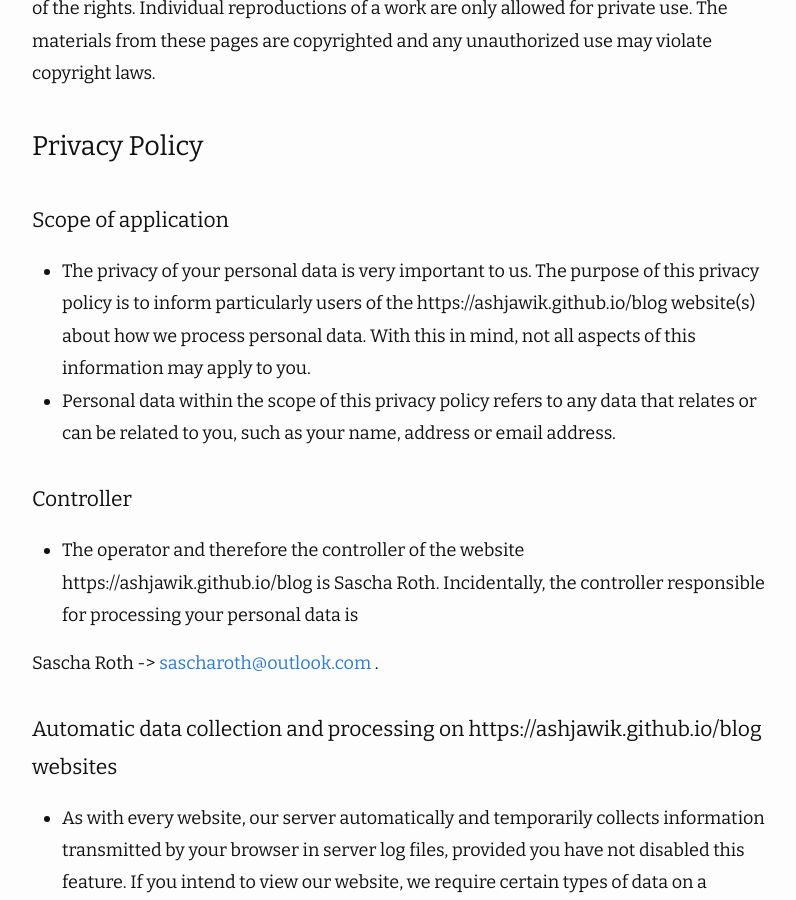
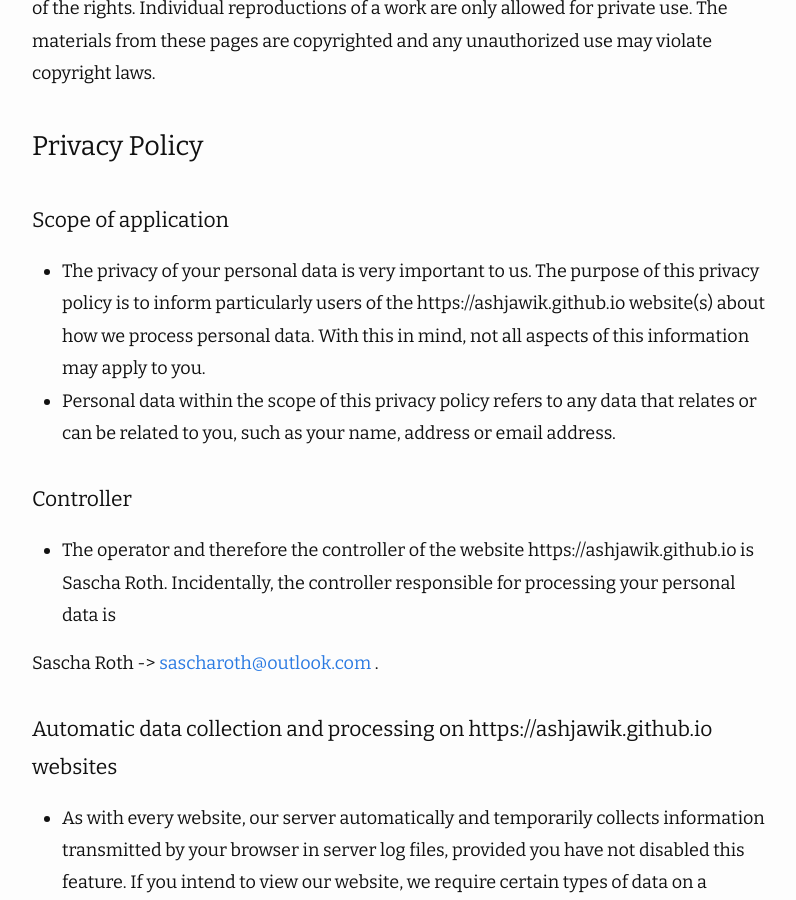
Before and after one commit to Ashjawik/ashjawik.github.io, a Jekyll site: the page built from legal.md, in a window 1280 px wide and 900 px high, scrolled down 1341 px. Shown: the whole window, without its empty margins (238-1034 px from the left). Built offline with Jekyll 4.4.1, drawn with Linux system fonts in a browser that asks for light colours; nearby versions of some CDN libraries; some of the changed text lies outside the part shown.

Commit message:
added subpath to config

```diff
--- a/_config.yml
+++ b/_config.yml
@@ -24,8 +24,8 @@ description: >- # this means to ignore newlines until "baseurl:"
   This is my personal blog. I will write about everything that comes into my mind.
   This can be either private finance, my job or personal development.
   I want to share my learnings while I am wandering through live.
-baseurl: "" # the subpath of your site, e.g. /blog
-url: "https://ashjawik.github.io/blog" # the base hostname & protocol for your site, e.g. http://example.com
+baseurl: "/blog" # the subpath of your site, e.g. /blog
+url: "https://ashjawik.github.io" # the base hostname & protocol for your site, e.g. http://example.com
 permalink: /:title/
 google_analytics: UA-163324539-1
 
```
